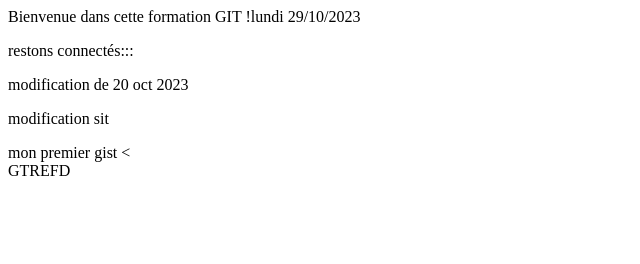
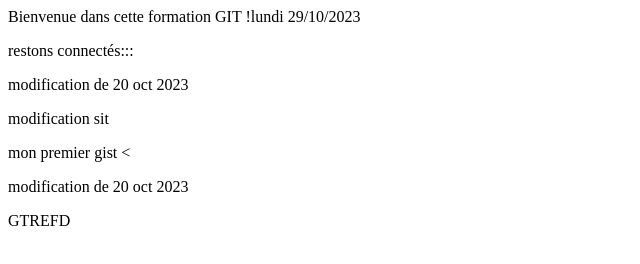
Before and after one commit to berthoni-passo/projet1, a plain HTML site: page index.html in a window 1280 px wide. Shown: the whole page, without its empty margins (0-640 px from the left). Drawn offline with Linux system fonts and the light colour scheme.

Commit message:
modification du fichier index.html

```diff
--- a/index.html
+++ b/index.html
@@ -29,6 +29,9 @@
                         <<script src="https://gist.github.com/berthoni-passo/f7cc8b6eb045661d22811b744b413ee2.js"></script>
                   </div>
 			</div>
+<div>
+                      <p> modification de 20 oct 2023</p>
+                        </div>
 
 	GTREFD
 </body></html>
```
